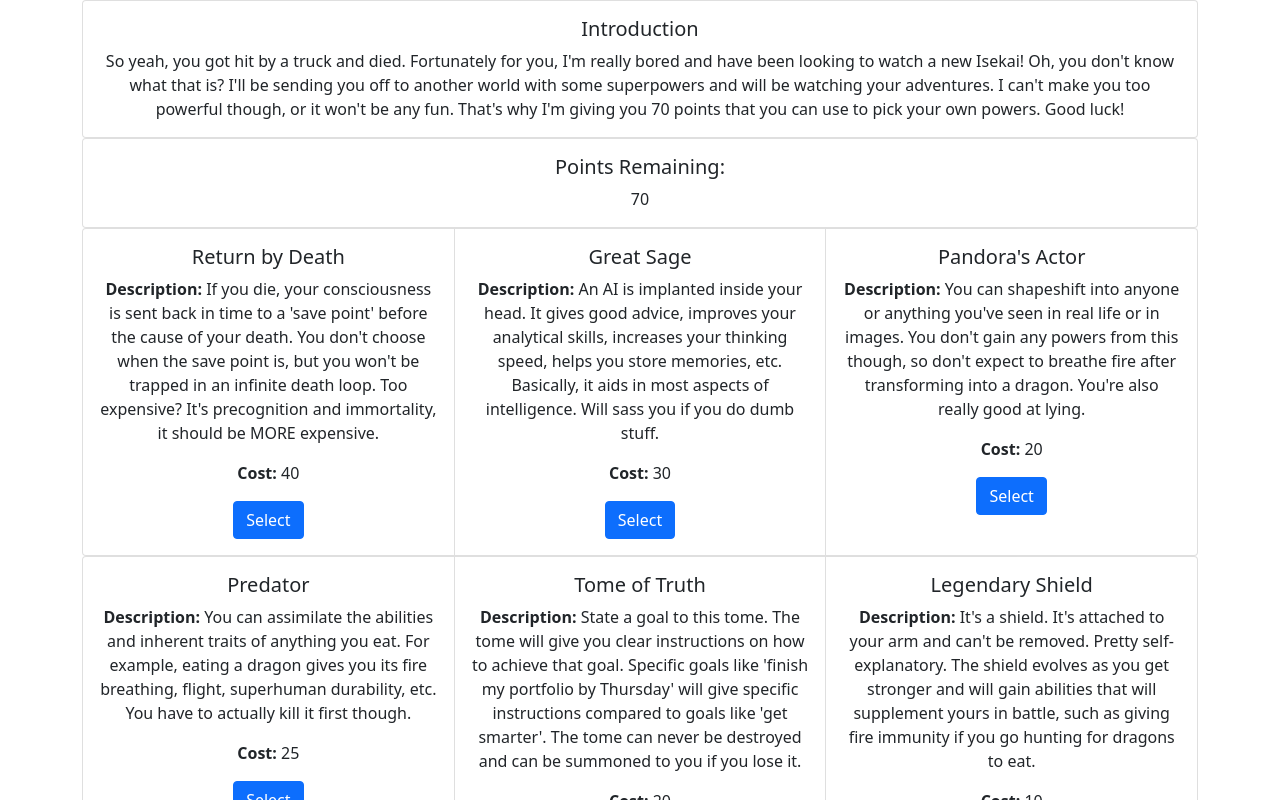
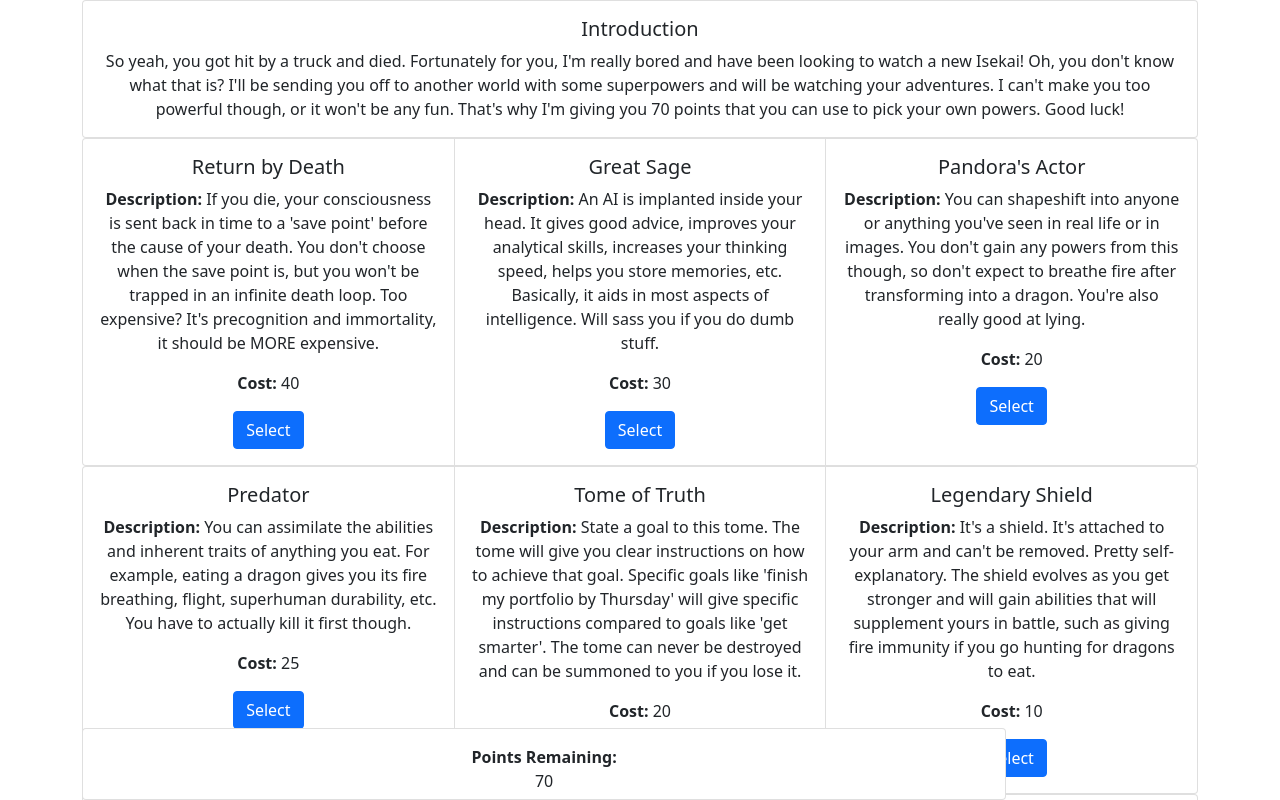
Before and after one commit to djli15736/cyoa-game, a React (Create React App) app: page / in a window 1280 px wide. Shown: the top 800 px of the page. Built offline with nearby package versions, Linux system fonts and the light colour scheme.

Commit message:
made point box a footer that stays while you scroll

```diff
--- a/src/App.tsx
+++ b/src/App.tsx
@@ -26,9 +26,6 @@ function App(): JSX.Element {
             </BootstrapCard.Body>
       </BootstrapCard>
       </Col>
-      <Col>
-      <PointBox points={points}></PointBox>
-      </Col>
       <Row>
       <CardGroup>
       <PowerViewer power={POWERS[0]} points={points} setPoints={setPoints}></PowerViewer>
@@ -46,7 +43,8 @@ function App(): JSX.Element {
       <PowerViewer power={POWERS[8]} points={points} setPoints={setPoints}></PowerViewer>
       </CardGroup>
       </Row>
-    </Container>
+      <PointBox points={points}></PointBox>
+      </Container>
   );
 }
 
--- a/src/components/PointBox.tsx
+++ b/src/components/PointBox.tsx
@@ -5,11 +5,9 @@ import { Power } from '../interfaces/power';
 
 export function PointBox({points}: {points: number}): JSX.Element {
 
-    return <Col>
-    <BootstrapCard>
+    return <BootstrapCard className="point-box">
             <BootstrapCard.Body>
-                <BootstrapCard.Title id="point-box">Points Remaining: </BootstrapCard.Title> {points}
+                <BootstrapCard.Text id="point-box"><strong>Points Remaining: </strong></BootstrapCard.Text> {points}
             </BootstrapCard.Body>
         </BootstrapCard>
-    </Col>
 }
--- a/src/index.css
+++ b/src/index.css
@@ -5,6 +5,7 @@ body {
     sans-serif;
   -webkit-font-smoothing: antialiased;
   -moz-osx-font-smoothing: grayscale;
+  padding-bottom: 75px;
 }
 
 code {
@@ -19,3 +20,10 @@ code {
 .power-card {
   background-color: white !important;
 }
+
+.point-box {
+  position: fixed !important;
+  bottom: 0;
+  width: 72.2%;
+  height: 9%;
+}
```
